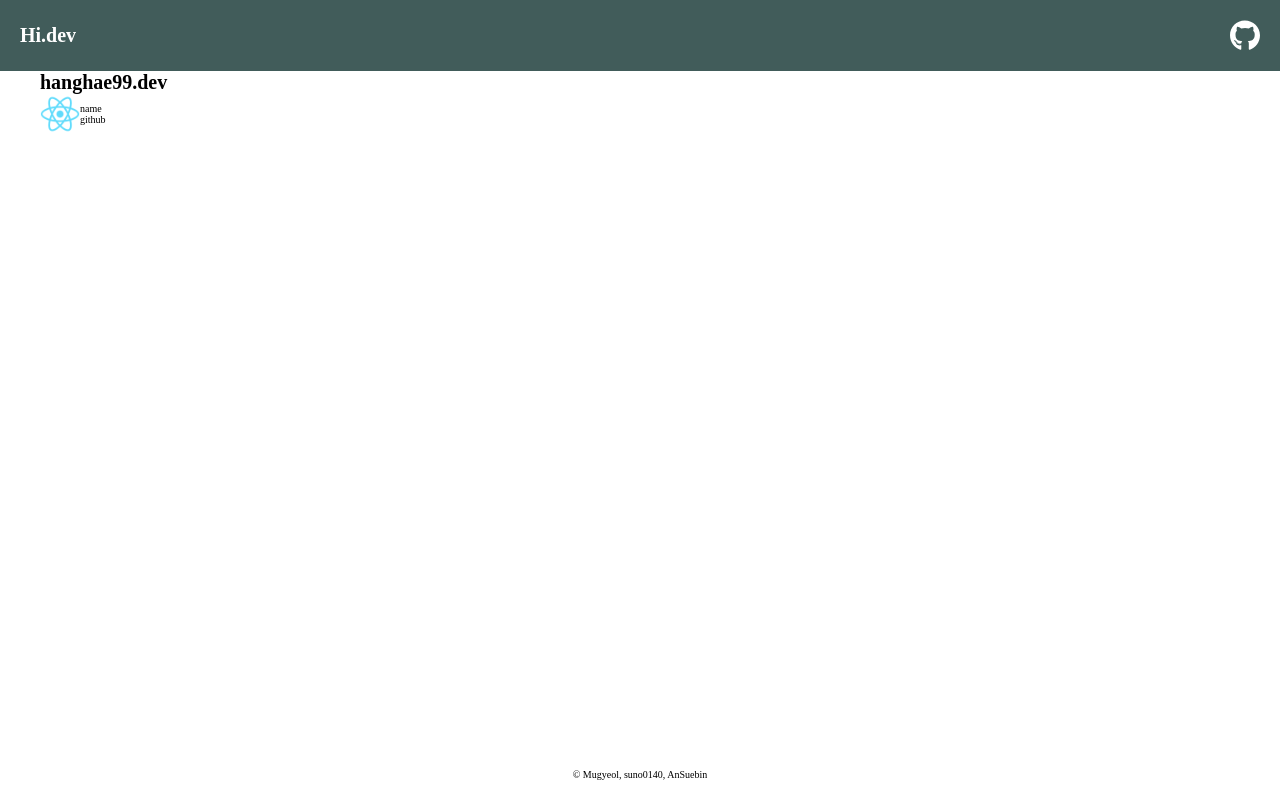
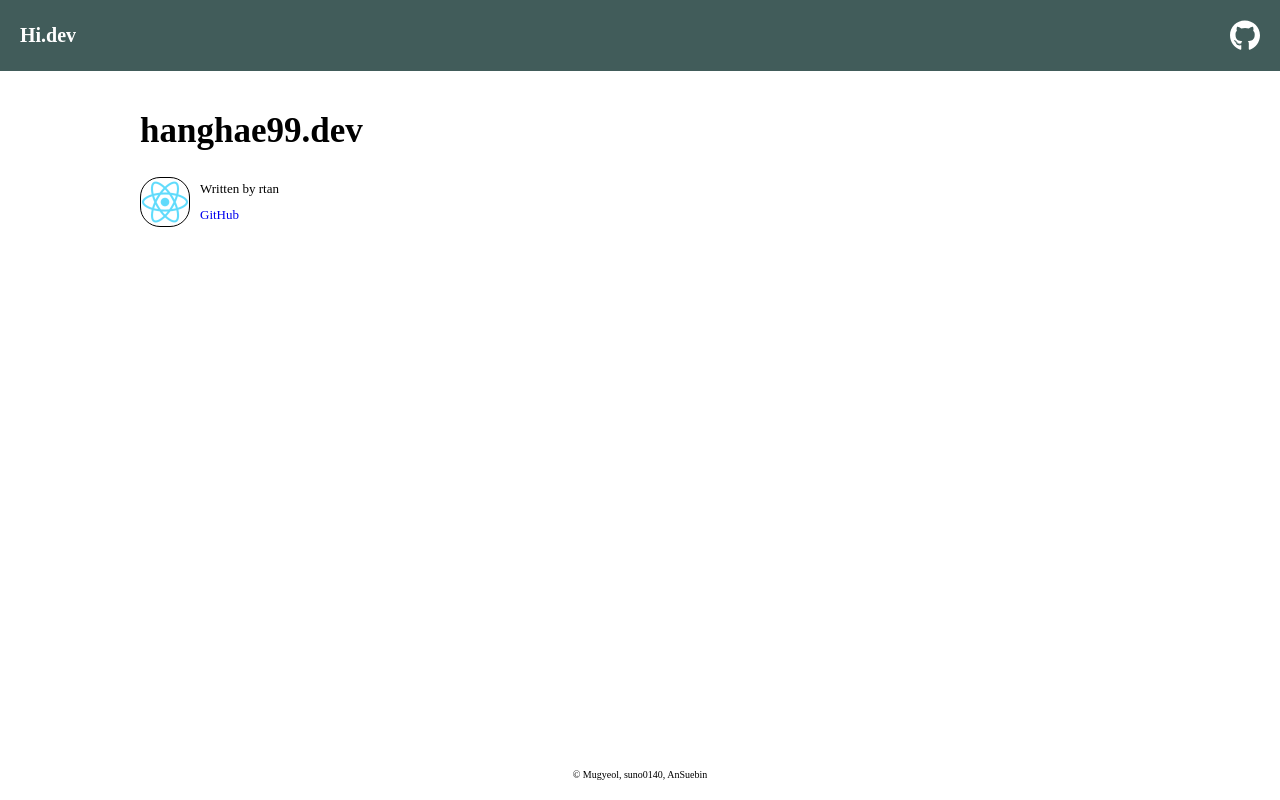
Before and after one commit to mugyeol/hanghae-react-tech-blog, a React (Create React App) app: page / in a window 1280 px wide. Built offline with nearby package versions, Linux system fonts and the light colour scheme; a web font is replaced by a local one.

Commit message:
add Wrapper elem && add mg,pd props to Stack.js

```diff
--- a/src/components/Layout.js
+++ b/src/components/Layout.js
@@ -17,6 +17,6 @@ export default Layout;
 
 const StLayout = styled.div`
   margin: auto;
-  width: 1200px;
+  width: 1000px;
   min-width: 800px;
 `;
--- a/src/elem/Stack.js
+++ b/src/elem/Stack.js
@@ -1,12 +1,16 @@
-
-
 import React from "react";
 import styled from "styled-components";
 import flex from "../lib/flex";
 
-const Stack = ({ children, align, justify, direction }) => {
+const Stack = ({ children, align, justify, direction, mg, pd }) => {
   return (
-    <StContainer align={align} justify={justify} direction={direction}>
+    <StContainer
+      align={align}
+      justify={justify}
+      direction={direction}
+      mg={mg}
+      pd={pd}
+    >
       {children}
     </StContainer>
   );
@@ -15,11 +19,13 @@ const Stack = ({ children, align, justify, direction }) => {
 export default Stack;
 
 const StContainer = styled.div`
-  /* width: 100%; */
+  width: 100%;
   ${({ align, justify, direction }) =>
     flex({
       align,
       justify,
       direction,
     })}
+  margin: ${({ mg }) => mg || "0"};
+  padding: ${({ pd }) => pd || "0"};
 `;
--- /dev/null
+++ b/src/elem/Wrapper.js
@@ -0,0 +1,14 @@
+import React from "react";
+import styled from "styled-components";
+
+const Wrapper = ({children,pd,mg}) => {
+  return <StContainer pd={pd} mg={mg}>{children}</StContainer>;
+};
+
+export default Wrapper;
+
+const StContainer = styled.div`
+  width: 100%;
+  padding: ${({ pd }) => pd || "5px"};
+  margin: ${({ mg }) => mg};
+`;
--- a/src/features/profile/Profile.js
+++ b/src/features/profile/Profile.js
@@ -2,29 +2,43 @@ import React from 'react'
 import Stack from '../../elem/Stack'
 import logo from "../../asset/logo192.png"
 import styled from 'styled-components'
+import Wrapper from '../../elem/Wrapper'
+import { Link } from 'react-router-dom'
 
 const Profile = () => {
   return (
-    //align, justify, direction
+    <Fragment>
+    {/* align, justify, direction */}
     <Stack justify="flex-start" align="flex-start" direction="column">
-      <Stack>
       <h1>hanghae99.dev</h1>
-      </Stack>
-      <Stack direction="row">
+      <Stack justify="flex-start"align="center" direction="row">
       <Img src={logo}/>
-      <div>
-        <div>name</div>
-        <div>github</div>
-      </div>
+      <Wrapper mg="20px 0">
+        <Wrapper><span>Written by rtan</span></Wrapper>
+        <Wrapper><a href="https://github.com/mugyeol"><span>GitHub</span></a></Wrapper>
+      </Wrapper>
       </Stack>
     </Stack>
+    </Fragment>
   )
 }
 
 export default Profile
 
 const Img = styled.img`
-  width: 40px;
-  height: 40px;
-  border-radius: 40px;
+  border: 1px solid black;
+  width: 50px;
+  height: 50px;
+  border-radius: 20px;
 `
+const Fragment = styled.div`
+
+span{
+  font-size:13px;
+}
+h1{
+  margin-top: 40px;
+  font-size: 35px;
+}
+
+`
--- a/src/lib/flex.js
+++ b/src/lib/flex.js
@@ -1,6 +1,6 @@
 import { css } from "styled-components";
 
-const flex = ({ justify = "center", align = "center", direction = "row" }) => {
+const flex = ({ justify="center", align="center", direction="center" }) => {
   return css`
     display: flex;
     align-items: ${align};
```
